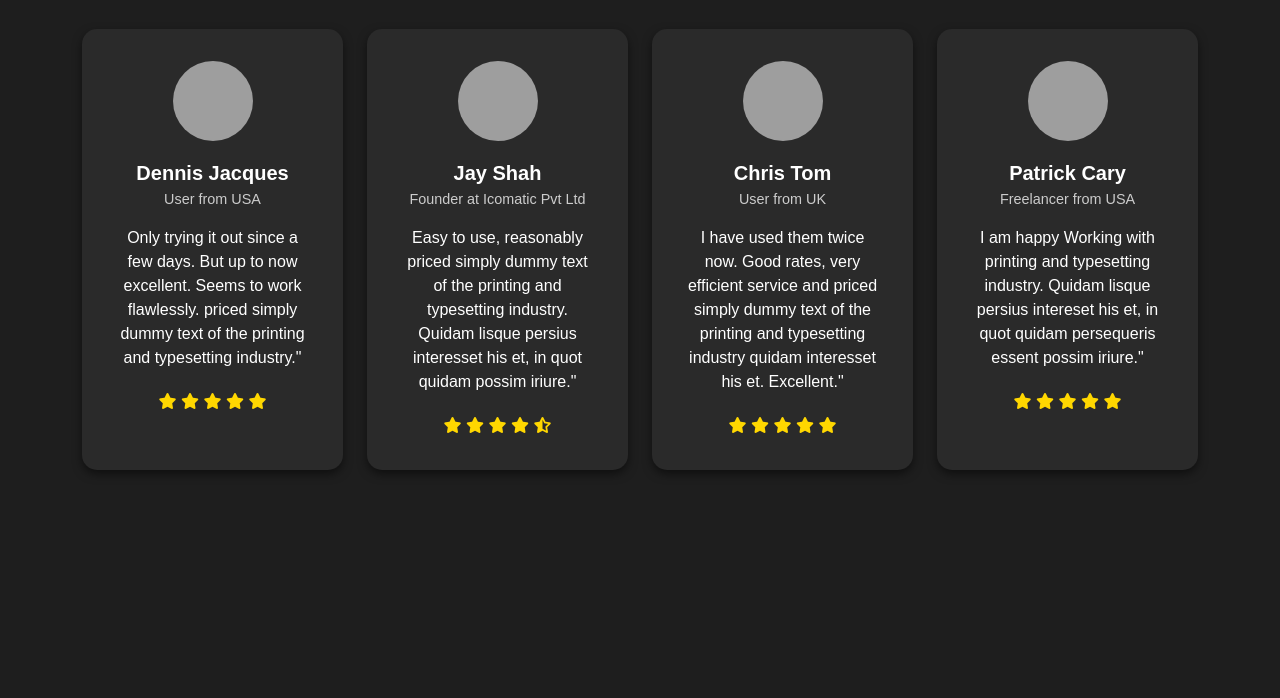
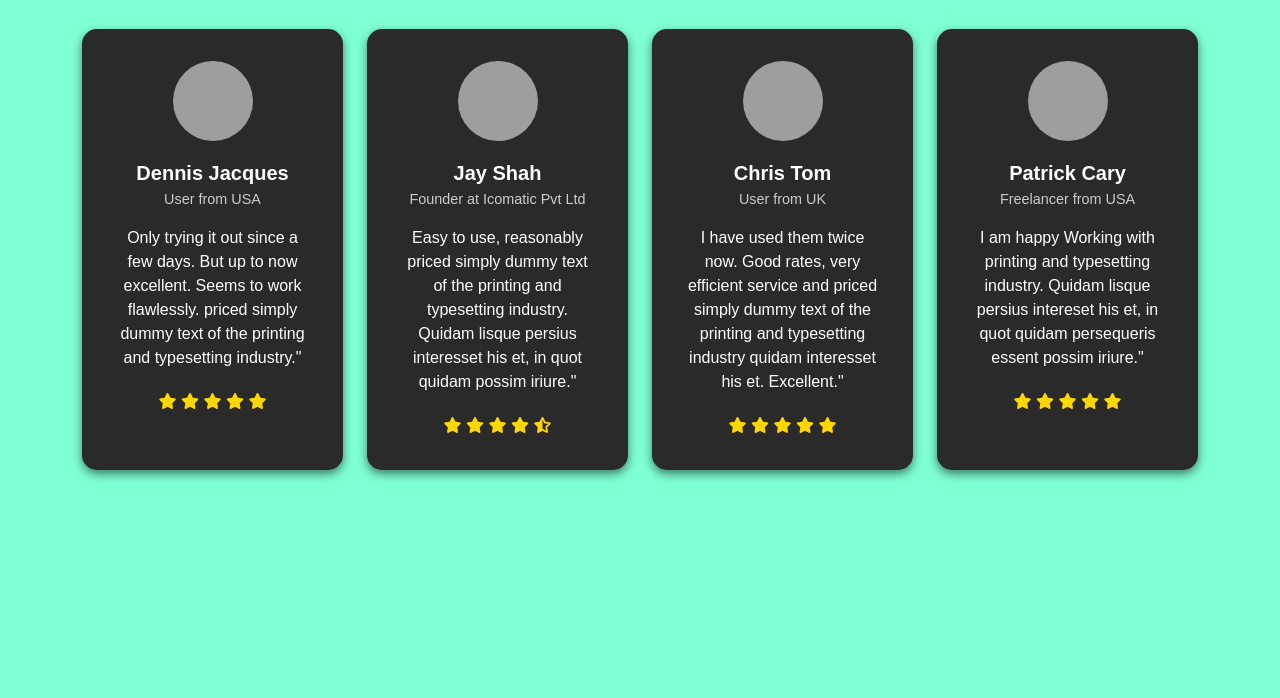
Before and after one commit to menna-yousri0/My_Portfolio_Template, a plain HTML site: page client.html in a window 1280 px wide. Shown: the part 102-800 px from the top of the page. Drawn offline with nearby package versions, Linux system fonts and the light colour scheme; grey boxes are pictures that could not be loaded.

Commit message:
Update style.css

```diff
--- a/style.css
+++ b/style.css
@@ -1,5 +1,5 @@
 body {
-  background-color: #1e1e1e;
+  background-color: aquamarine;
   color: #fff;
   font-family: Arial, sans-serif;
 }
@@ -58,4 +58,5 @@ body {
 .stars {
   color: gold;
   margin-top: 20px;
+
 }
```
